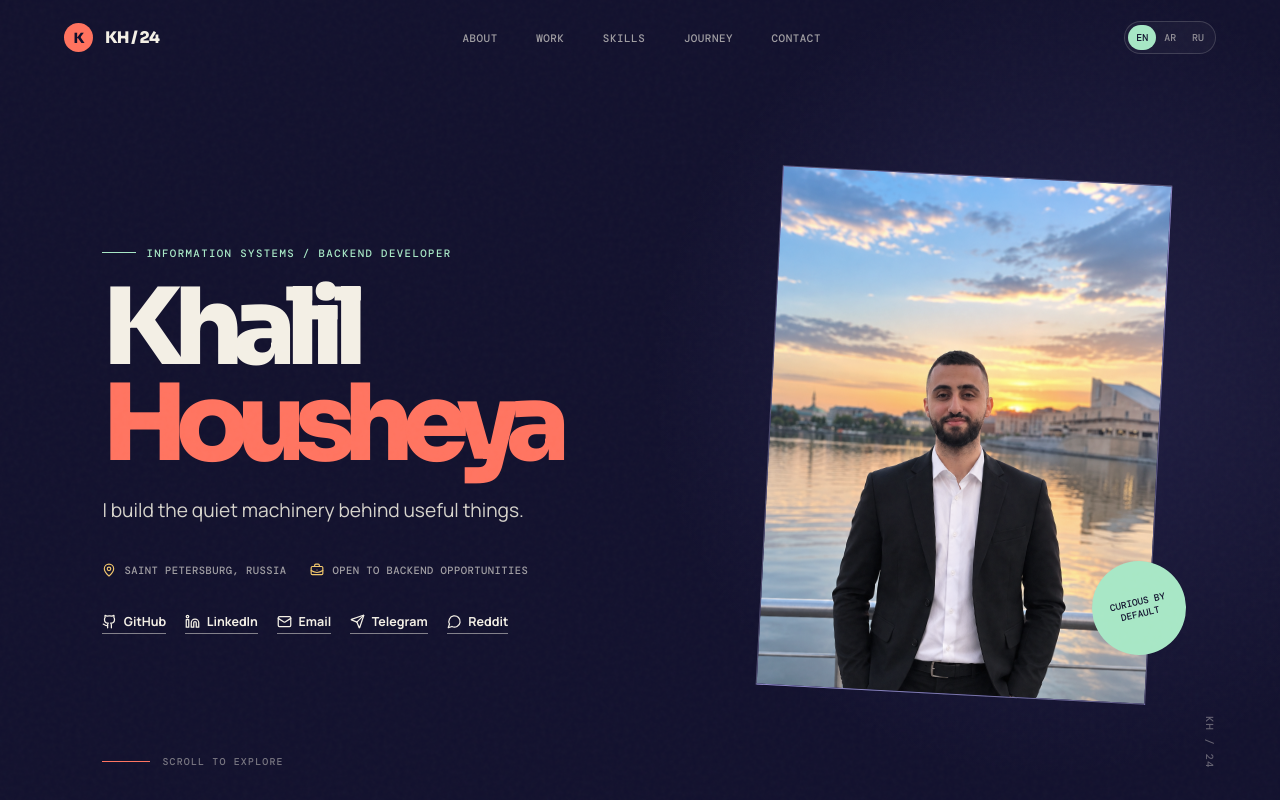
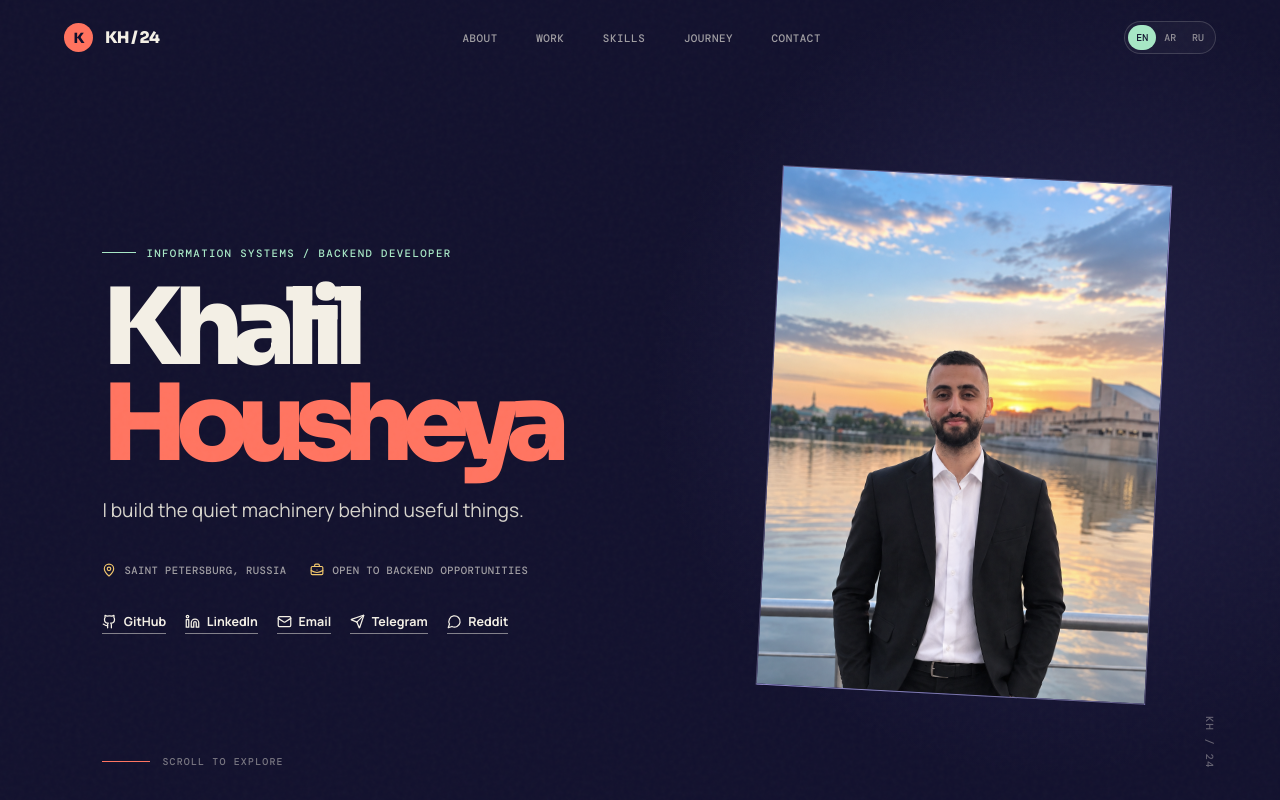
Before and after one commit to Khalil-Pal/my-website, a React (Vite) app: page / in a window 1280 px wide. Shown: the top 800 px of the page. Built offline with nearby package versions, Linux system fonts and the light colour scheme.

Commit message:
Remove unused portrait stamp and update translations for improved clarity

```diff
--- a/src/App.tsx
+++ b/src/App.tsx
@@ -138,7 +138,6 @@ function App() {
                 <div className="portrait-content">
                 </div>
               </div>
-              <div className="portrait-stamp">{copy.hero.stamp}</div>
             </div>
           </div>
           <div className="scroll-cue"><span />{copy.hero.scroll}</div>
--- a/src/index.css
+++ b/src/index.css
@@ -264,9 +264,6 @@ a { color: inherit; text-decoration: none; }
 .portrait::before, .portrait::after { display: none; }
 .portrait-content { z-index: 2; }
 .portrait-wrap:hover .portrait { transform: rotate(0deg); }
-.portrait::before, .portrait::after { content: ''; position: absolute; border-radius: 50%; }
-.portrait::before { width: 260px; height: 260px; background: var(--coral); opacity: .86; top: 12%; right: -16%; }
-.portrait::after { width: 210px; height: 210px; background: var(--mint); opacity: .86; bottom: -11%; left: -10%; }
 .portrait-content { position: relative; z-index: 1; text-align: center; }
 .portrait-initials {
   color: var(--paper);
@@ -282,23 +279,6 @@ a { color: inherit; text-decoration: none; }
   background: var(--gold);
   font: 500 .62rem var(--app-font-mono);
   letter-spacing: .06em;
-}
-.portrait-stamp {
-  position: absolute;
-  right: -1.7rem;
-  bottom: 2.5rem;
-  z-index: 2;
-  display: grid;
-  width: 94px;
-  height: 94px;
-  place-items: center;
-  padding: .75rem;
-  color: var(--ink);
-  background: var(--mint);
-  border-radius: 50%;
-  text-align: center;
-  font: 500 .59rem/1.3 var(--app-font-mono);
-  transform: rotate(-13deg);
 }
 .scroll-cue {
   position: absolute;
@@ -393,6 +373,9 @@ section { position: relative; }
 .language-bar { height: 5px; background: #d0ccc2; }
 .language-fill { display: block; height: 100%; background: var(--coral); }
 .work { background: var(--ink); }
+.work .section-heading { align-items: start; }
+.work .section-title { line-height: 1; }
+.work .section-intro { color: rgba(243,239,229,.82); }
 .project-list { display: grid; grid-template-columns: repeat(3, minmax(0, 1fr)); gap: 1.25rem; }
 .project {
   position: relative;
--- a/src/translations.js
+++ b/src/translations.js
@@ -11,7 +11,6 @@ export const translations = {
       location: 'Saint Petersburg, Russia',
       status: 'Open to backend opportunities',
       portraitLabel: 'PHOTO PLACEHOLDER',
-      stamp: 'CURIOUS BY DEFAULT',
       scroll: 'Scroll to explore',
     },
     ticker: ['backend systems', 'information architecture', 'Telegram bots', 'clean APIs', 'always learning'],
@@ -78,7 +77,7 @@ export const translations = {
       email: 'Email',
       emailMarker: 'REPLACE: your email address',
     },
-    footer: { made: 'Made from Saint Petersburg with curiosity.', top: 'Back to top', note: '© 2026 Khalil Housheya' },
+    footer: { top: 'Back to top', note: '© 2026 Khalil Housheya' },
   },
   ar: {
     languageName: 'العربية',
@@ -92,7 +91,6 @@ export const translations = {
       location: 'سانت بطرسبرغ، روسيا',
       status: 'متاح لفرص تطوير البرمجيات الخلفية',
       portraitLabel: 'صورة مؤقتة',
-      stamp: 'فضولي بطبيعتي',
       scroll: 'مرّر للاستكشاف',
     },
     ticker: ['أنظمة خلفية', 'هندسة المعلومات', 'بوتات تيليغرام', 'واجهات API', 'تعلّم مستمر'],
@@ -128,7 +126,7 @@ export const translations = {
       items: [{ date: '29 يونيو – 29 يوليو 2026', title: 'تدريب مساعد تكنولوجيا المعلومات · جامعة القدس المفتوحة', text: 'راجعت التوثيق التقني، وجهزت مختبر حاسوب للمحاضرات، وقدمت الدعم التقني، وحررت فيديو لحفل التخرج. الشهادة متاحة عند الطلب.' }, { date: '15 مارس – 1 يونيو 2026', title: 'تدريب مساعد قواعد البيانات وتقنية المعلومات · Ward Company Trading Vehicle', text: 'إدارة قواعد البيانات، وتقديم المساعدة في تقنية المعلومات، ودعم إجراءات استيراد المركبات. الشهادة متاحة عند الطلب.' }, { date: '2023 — الآن', title: 'LETI · نظم وتقنيات المعلومات', text: 'أبني الأساسيات: التفكير بالنظم والبرمجة والبيانات وانضباط السؤال عن السبب.' }],
     },
     contact: { kicker: '05 / دورك الآن', title: 'لنَبْنِ شيئاً مفيداً', text: 'منفتح على تعاونات مدروسة وتدريبات ومحادثات حول بناء أشياء تعمل.', telegram: 'قل مرحباً على تيليغرام', github: 'شاهد الكود على GitHub', email: 'البريد الإلكتروني', emailMarker: 'استبدال: عنوان بريدك الإلكتروني' },
-    footer: { made: 'صُنع من سانت بطرسبرغ بفضول.', top: 'العودة للأعلى', note: '© 2026 خليل حوشية' },
+    footer: { top: 'العودة للأعلى', note: '© 2026 خليل حوشية' },
   },
   ru: {
     languageName: 'Русский',
@@ -137,7 +135,7 @@ export const translations = {
       eyebrow: 'Информационные системы / backend-разработчик', first: 'Халиль', second: 'Хошиех',
       role: 'Создаю тихую механику, на которой держатся полезные вещи.',
       bio: 'Студент информационных систем и технологий в Санкт-Петербурге. Превращаю сложные требования в надёжный софт — по одному продуманному endpoint за раз.',
-      location: 'Санкт-Петербург, Россия', status: 'Открыт к предложениям в backend-разработке', portraitLabel: 'МЕСТО ДЛЯ ФОТО', stamp: 'ЛЮБОПЫТСТВО ВКЛЮЧЕНО', scroll: 'Листайте дальше',
+      location: 'Санкт-Петербург, Россия', status: 'Открыт к предложениям в backend-разработке', portraitLabel: 'МЕСТО ДЛЯ ФОТО', scroll: 'Листайте дальше',
     },
     ticker: ['backend-системы', 'архитектура данных', 'Telegram-боты', 'чистые API', 'учусь постоянно'],
     about: {
@@ -161,6 +159,6 @@ export const translations = {
       items: [{ date: '29 июня – 29 июля 2026', title: 'Стажировка IT-ассистента · Открытый университет Аль-Кудс', text: 'Работал с технической документацией, подготовил компьютерный класс для лекций, оказывал техническую поддержку и монтировал видео для выпускной церемонии. Сертификат предоставляется по запросу.' }, { date: '15 марта – 1 июня 2026', title: 'Стажировка ассистента по базам данных и IT · Ward Company Trading Vehicle', text: 'Управление базами данных, IT-поддержка и сопровождение процедур импорта автомобилей. Сертификат предоставляется по запросу.' }, { date: '2023 — сейчас', title: 'LETI · Информационные системы и технологии', text: 'Собираю основу: системное мышление, программирование, данные и привычку спрашивать «почему».' }],
     },
     contact: { kicker: '05 / теперь ваша очередь', title: 'Давайте создадим что-то полезное.', text: 'Открыт к вдумчивым коллаборациям, стажировкам и разговорам о работающих вещах.', telegram: 'Написать в Telegram', github: 'Посмотреть код на GitHub', email: 'Почта', emailMarker: 'ЗАМЕНИТЬ: ваш email' },
-    footer: { made: 'Сделано в Санкт-Петербурге с любопытством.', top: 'Наверх', note: '© 2026 Халиль Хушея' },
+    footer: { top: 'Наверх', note: '© 2026 Халиль Хушея' },
   },
 };
```
Also changed, not shown: src/assets/weblogo.png (added).
